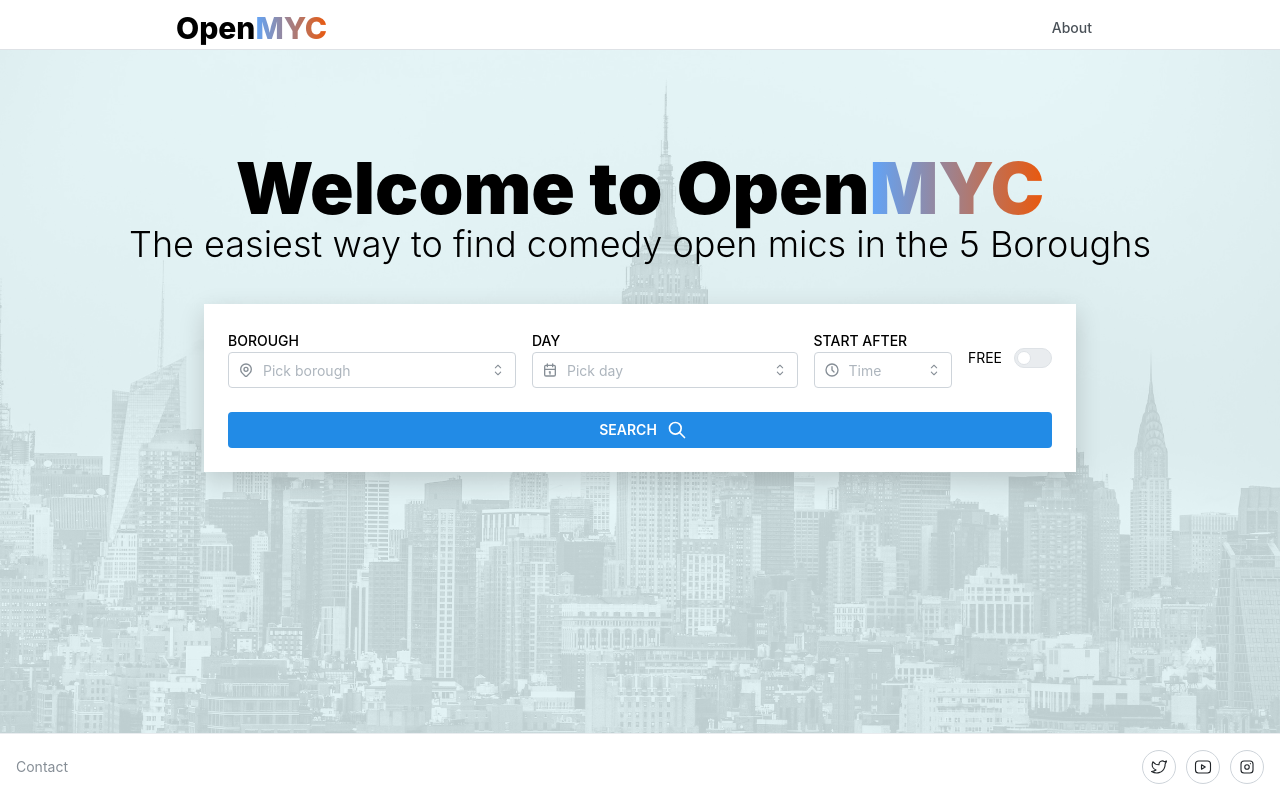
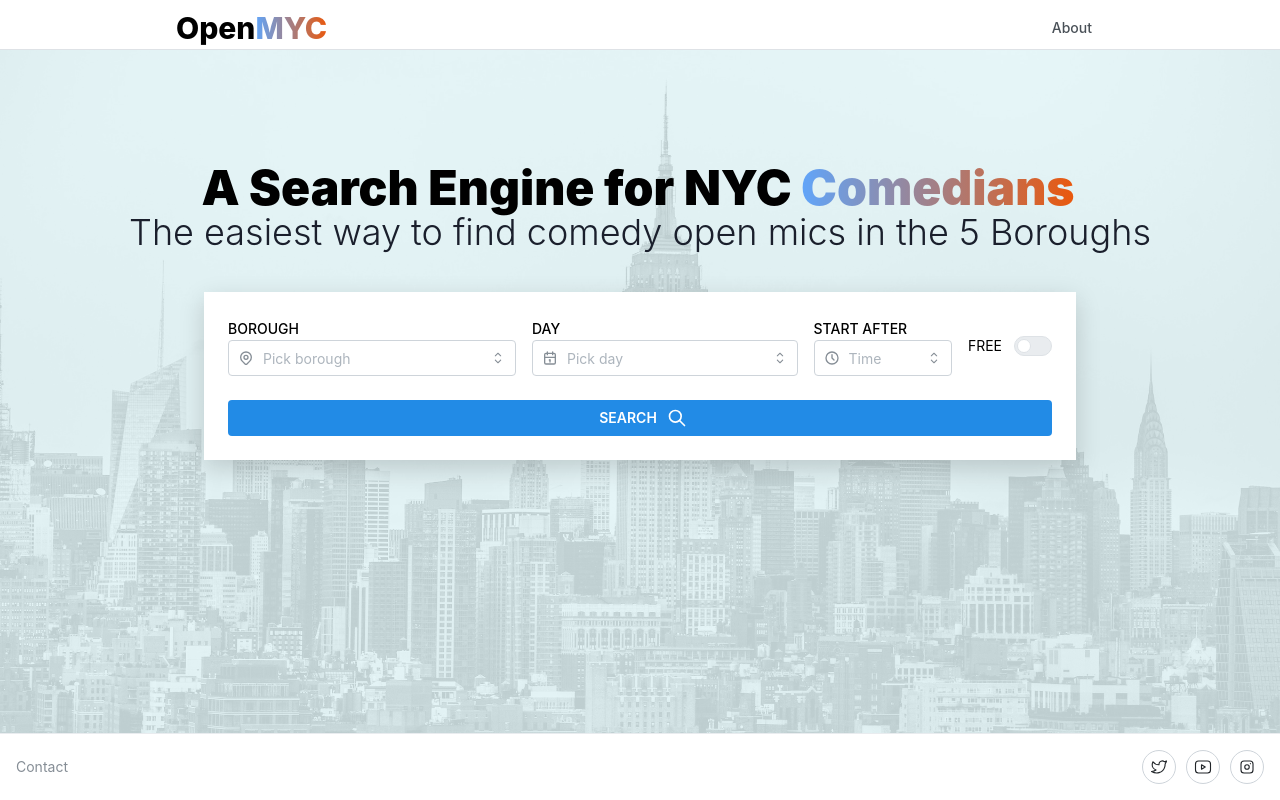
Before and after one commit to KariAndreah/myc-next, a Next.js app: page / in a window 1280 px wide. Built offline with nearby package versions, Linux system fonts and the light colour scheme.

Commit message:
adding seo things

```diff
--- a/app/layout.tsx
+++ b/app/layout.tsx
@@ -16,7 +16,7 @@ export const viewport: Viewport = {
 };
 
 export const metadata = {
-  title: 'Welcome to OpenMYC: NYC Comedy Open Mic Search',
+  title: 'OpenMYC: NYC Comedy Open Mic Search',
   description:
     'Find New York City comedy open mics at OpenMyc. OpenMyc is a Search Engine for comedy open mics in Manhattan, Brooklyn, Bronx, Queens and Staten Island.',
 };
--- a/components/mic/MicCard.tsx
+++ b/components/mic/MicCard.tsx
@@ -9,6 +9,7 @@ import '@mantine/core/styles.css';
 import changeTime from '@/lib/utils/changeTime';
 import ChatPagination2 from '../pagination/ChatPagination2';
 import capitalizeDay from '@/lib/utils/capitalizeDay';
+import { SearchResults } from './SearchResults';
 
 const MicCard = () => {
   const { mics, error } = useContext(MicListingContext);
@@ -74,15 +75,15 @@ const MicCard = () => {
     >
       <div className="flex flex-row gap-3 lg:gap-10 ">
         <div className="pr-2 lg:pr-4 pt-2 border-r-2 border-[slate-700]   text-base">
-          <p className="pr-1 font-bold">{capitalizeDay(mic.day.toString())}</p>
+          <p className="pr-1 font-bold">{capitalizeDay(mic?.day.toString())}</p>
           <p>{changeTime(mic?.start_time)}</p>
           <p className="text-slate-[700] text-sm pt-10">{mic?.mic_occurrence?.schedule}</p>
         </div>
         <div className="">
           <div className="flex whitespace-wrap text-[slate-700]font-semibold group-hover:text-blue-700 ">
-            <h1 className="lg:text-3xl text-2xl font-bold text-blue-700 group-hover:decoration-dashed group-hover:underline">
+            <h2 className="lg:text-3xl text-2xl font-bold text-blue-700 group-hover:decoration-dashed group-hover:underline">
               {mic?.name}
-            </h1>
+            </h2>
           </div>
           <div className="pr-1 text-slate-700 font-bold">{mic.mic_address.venue}</div>
           <div className="flex flex-row flex-wrap text-green-700 text-base">
@@ -100,6 +101,7 @@ const MicCard = () => {
   ));
   return (
     <div className="flex flex-col justify-between p-6 pt-40 lg:pt-48 bg-black-white bg-cover shadow-box-shadow-background min-h-[100vh]">
+      <SearchResults />
       <div className="flex flex-col gap-2">{openMic}</div>
       <div className="flex w-auto lg:w-[50vw] justify-center pt-16">
         <ChatPagination2 />
--- /dev/null
+++ b/components/mic/SearchResults.tsx
@@ -0,0 +1,57 @@
+import { useContext } from 'react';
+import { MicListingContext } from '@/lib/context/MicListingContext';
+import capitalizeDay from '@/lib/utils/capitalizeDay';
+import changeTime from '@/lib/utils/changeTime';
+
+export const SearchResults = () => {
+  const { mics, params } = useContext(MicListingContext);
+
+  // Getting Borough params to auto-populate search
+  const getAllBoroughs = params.get('borough');
+  const allBoroughsArray = getAllBoroughs.split(',');
+
+  let boroughsArray: any;
+
+  if (allBoroughsArray.includes('all')) {
+    boroughsArray = 'NYC';
+  } else {
+    boroughsArray = allBoroughsArray;
+  }
+
+  // Getting Day params to auto-populate search
+  const getAllDays = params.get('day');
+
+  let daysArray: any;
+
+  if (getAllDays.includes('all')) {
+    daysArray = '';
+  } else {
+    daysArray = getAllDays;
+    daysArray = ` on ${capitalizeDay(daysArray.toString())}`;
+  }
+
+  // Getting Day params to auto-populate search
+  const getStartTime = params.get('start-time');
+
+  let timeArray: any;
+
+  if (getStartTime.includes('00:00:00')) {
+    timeArray = '';
+  } else {
+    timeArray = getStartTime;
+    timeArray = ` after ${changeTime(timeArray.toString())}`;
+  }
+
+  let paramsFree: any;
+  if (params.get('free') === 'true') {
+    paramsFree = 'Free';
+  }
+
+  return (
+    <h1 className="text-base pb-2">
+      {mics?.totalMics} {paramsFree} Open Mics in {boroughsArray.toString()}
+      {daysArray}
+      {timeArray}
+    </h1>
+  );
+};
--- a/components/title/Title.tsx
+++ b/components/title/Title.tsx
@@ -11,16 +11,16 @@ export const Title = () => (
     <Text className={classes.subtitle} ta="center">
       The easiest way to find comedy open mics in the 5 Boroughs
     </Text> */}
-    <h1 className="font-black text-3xl lg:text-7xl md:text-6xl text-center">
-      Welcome to{' '}
-      <span className="whitespace-nowrap">
-        Open
+    <h1 className="font-black text-3xl lg:text-5xl md:text-4xl text-center">
+      A{' '}
+      <span className=" pr-1">
+        Search Engine for NYC{' '}
         <span className="inherit bg-gradient-to-r from-blue-400 to-orange-600 inline-block text-transparent bg-clip-text">
-          MYC
+          Comedians
         </span>
       </span>
     </h1>
-    <h2 className="font-light text-2xl lg:text-4xl md:text-3xl px-2 text-center">
+    <h2 className="font-light text-2xl lg:text-4xl md:text-3xl px-2 text-center text-[#1A1F2C]">
       The easiest way to find comedy open mics in the 5 Boroughs
     </h2>
   </div>
```
